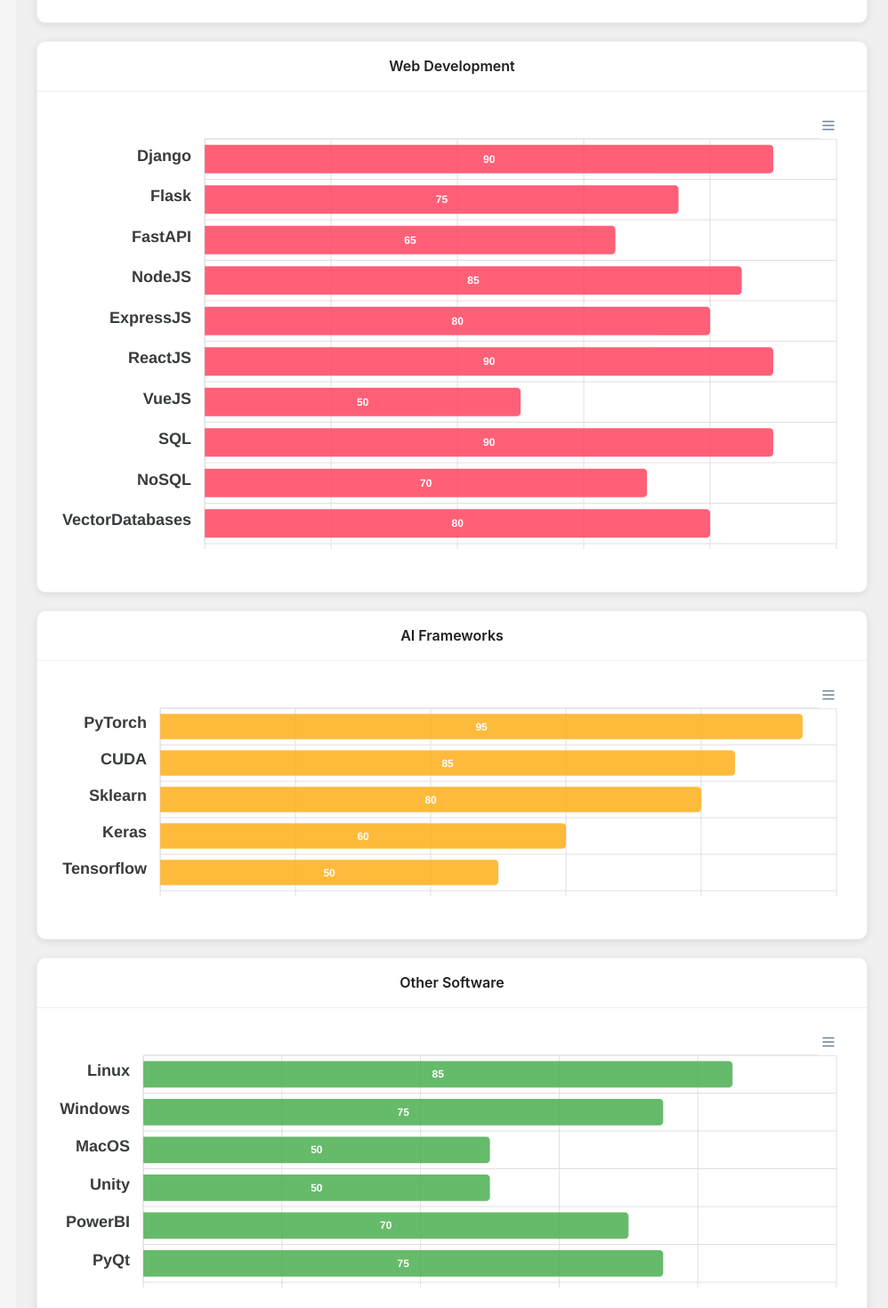
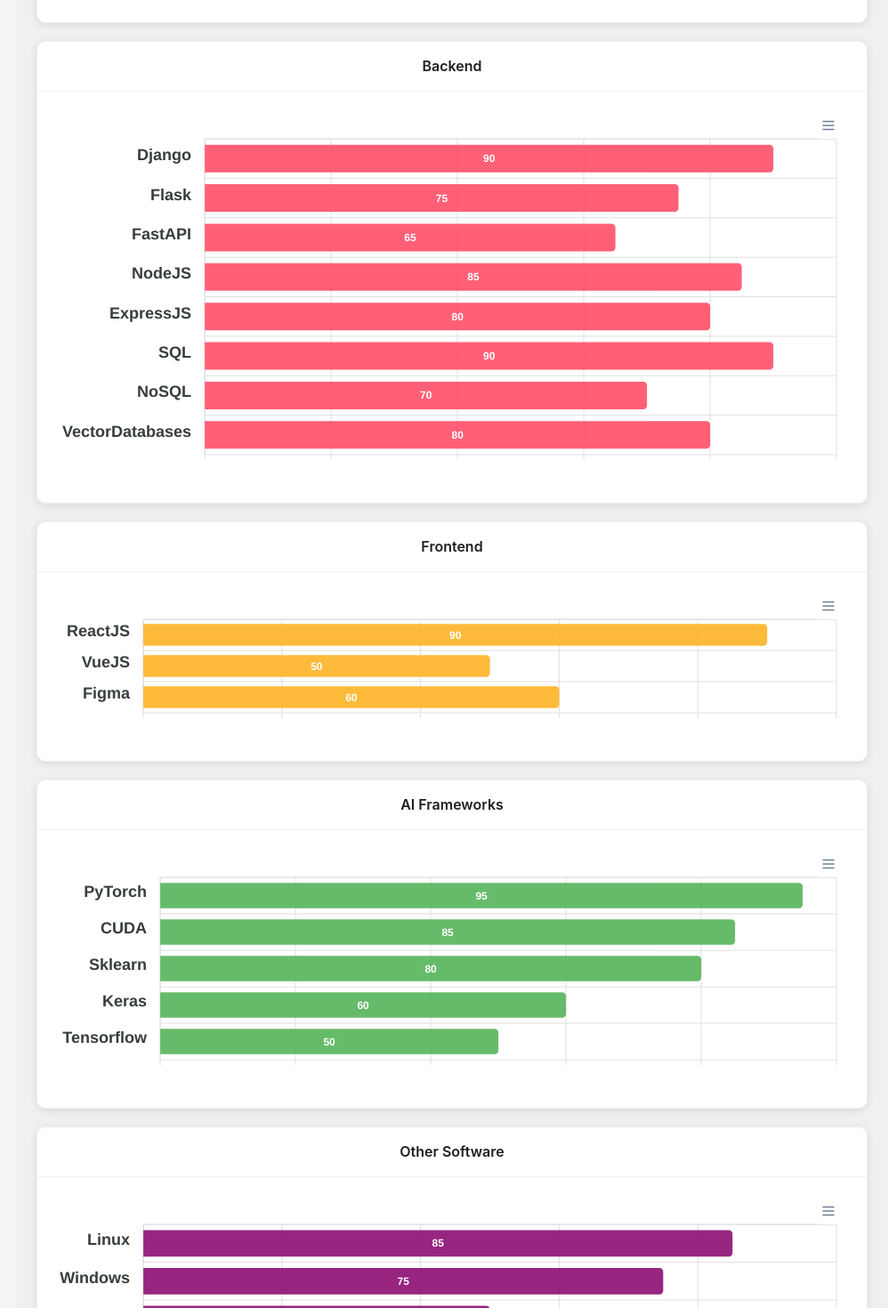
Before and after one commit to SimonMariani/personal-website, a React (Create React App) app in the folder frontend/: page /skills in a window 1280 px wide. Shown: the part 880-2350 px from the top of the page at 89% size, without its empty margins (282-1280 px from the left). Built offline with nearby package versions, Linux system fonts and the light colour scheme.

Commit message:
fixed the popover moving when scrolling and updated the skills

```diff
--- a/frontend/src/components/ChatBox.js
+++ b/frontend/src/components/ChatBox.js
@@ -27,7 +27,7 @@
   }, []);
 
   return (
-    <>
+    <div style={{ zIndex: 1, position: "fixed" }}>
       <Popover
         content={
           <div>
@@ -43,6 +43,7 @@
           </Flex>
         }
         open={popoverpOpen}
+        getPopupContainer={(trigger) => trigger.parentElement}
       >
         <FloatButton
           shape="circle"
@@ -78,7 +79,7 @@
           <Chat />
         </div>
       </Card>
-    </>
+    </div>
   );
 }
 
--- a/frontend/src/pages/Skills.js
+++ b/frontend/src/pages/Skills.js
@@ -22,7 +22,7 @@
   { name: "Netlogo", percentage: 50, description: "Netlogo is a language for agent-based modeling and is used for simulating complex systems." },
 ];
 
-const webFrameworks = [
+const backend = [
   { name: "Django", percentage: 90, description: "Django is a high-level Python web framework that encourages rapid development and clean, pragmatic design." },
   {
     name: "Flask",
@@ -48,17 +48,6 @@
       "Express.js, or simply Express, is a back end web application framework for Node.js, released as free and open-source software under the MIT License.",
   },
   {
-    name: "ReactJS",
-    percentage: 90,
-    description:
-      "React is a JavaScript library for building user interfaces. It is maintained by Facebook and a community of individual developers and companies.",
-  },
-  {
-    name: "VueJS",
-    percentage: 50,
-    description: "Vue.js is an open-source model–view–viewmodel front end JavaScript framework for building user interfaces and single-page applications.",
-  },
-  {
     name: "SQL",
     percentage: 90,
     description: "SQL is a domain-specific language used in programming and designed for managing data held in a relational database management system.",
@@ -73,6 +62,25 @@
     name: "VectorDatabases",
     percentage: 80,
     description: "A vector database is a database management system that is optimized for storing, querying, and analyzing multidimensional vectors.",
+  },
+];
+
+const frontend = [
+  {
+    name: "ReactJS",
+    percentage: 90,
+    description:
+      "React is a JavaScript library for building user interfaces. It is maintained by Facebook and a community of individual developers and companies.",
+  },
+  {
+    name: "VueJS",
+    percentage: 50,
+    description: "Vue.js is an open-source model–view–viewmodel front end JavaScript framework for building user interfaces and single-page applications.",
+  },
+  {
+    name: "Figma",
+    percentage: 60,
+    description: "Figma is a vector graphics editor and prototyping tool which is primarily web-based, with additional offline features.",
   },
 ];
 
@@ -207,10 +215,8 @@
   },
 ];
 
-function Home({ useSmall }) {
-  const textPadding = useSmall ? 0 : "10vw";
-
-  const [visualize, setVisualize] = useState(true);
+function Skills({ useSmall }) {
+  const [graphs, setGraphs] = useState(true);
 
   return (
     <Row gutter={[16, 16]} style={{ position: "relative", padding: 15, margin: 0 }}>
@@ -221,8 +227,8 @@
             <h2 style={{ fontSize: 24, color: "#888", marginTop: 0 }}>Software Development and AI Tools </h2>
 
             <Space>
-              <h3>Visualize</h3>
-              <Switch checked={visualize} onChange={(checked) => setVisualize(checked)} />
+              <h3>Graphs: </h3>
+              <Switch checked={graphs} onChange={(checked) => setGraphs(checked)} />
             </Space>
 
             {/* <div style={{ fontSize: 18, margin: "0 auto", color: "#555", paddingLeft: textPadding, paddingRight: textPadding }}>
@@ -238,32 +244,37 @@
 
         <Row id="programming-languages" style={{ marginBottom: 20 }}>
           <Card title="Programming Languages" style={{ borderRadius: "10px", boxShadow: "0 2px 8px rgba(0, 0, 0, 0.1)", width: "100%", padding: 0 }}>
-            {visualize ? <BarChart data={programmingLanguages} colors={["#03A9F4"]} /> : <CustomList list={programmingLanguages} />}
+            {graphs ? <BarChart data={programmingLanguages} colors={["#03A9F4"]} /> : <CustomList list={programmingLanguages} />}
           </Card>
         </Row>
-        <Row id="web-development" style={{ marginBottom: 20 }}>
-          <Card title="Web Development" style={{ borderRadius: "10px", boxShadow: "0 2px 8px rgba(0, 0, 0, 0.1)", width: "100%" }}>
-            {visualize ? <BarChart data={webFrameworks} colors={["#FF4560"]} /> : <CustomList list={webFrameworks} />}
+        <Row id="backend" style={{ marginBottom: 20 }}>
+          <Card title="Backend" style={{ borderRadius: "10px", boxShadow: "0 2px 8px rgba(0, 0, 0, 0.1)", width: "100%" }}>
+            {graphs ? <BarChart data={backend} colors={["#FF4560"]} /> : <CustomList list={backend} />}
+          </Card>
+        </Row>
+        <Row id="frontend" style={{ marginBottom: 20 }}>
+          <Card title="Frontend" style={{ borderRadius: "10px", boxShadow: "0 2px 8px rgba(0, 0, 0, 0.1)", width: "100%" }}>
+            {graphs ? <BarChart data={frontend} colors={["#FEB019"]} /> : <CustomList list={frontend} />}
           </Card>
         </Row>
         <Row id="ai-frameworks" style={{ marginBottom: 20 }}>
           <Card title="AI Frameworks" style={{ borderRadius: "10px", boxShadow: "0 2px 8px rgba(0, 0, 0, 0.1)", width: "100%" }}>
-            {visualize ? <BarChart data={aiFrameworks} colors={["#FEB019"]} /> : <CustomList list={aiFrameworks} />}
+            {graphs ? <BarChart data={aiFrameworks} colors={["#4CAF50"]} /> : <CustomList list={aiFrameworks} />}
           </Card>
         </Row>
         <Row id="other-software" style={{ marginBottom: 20 }}>
           <Card title="Other Software" style={{ borderRadius: "10px", boxShadow: "0 2px 8px rgba(0, 0, 0, 0.1)", width: "100%" }}>
-            {visualize ? <BarChart data={otherSoftware} colors={["#4CAF50"]} /> : <CustomList list={otherSoftware} />}
+            {graphs ? <BarChart data={otherSoftware} colors={["#87006b"]} /> : <CustomList list={otherSoftware} />}
           </Card>
         </Row>
         <Row id="development-tools" style={{ marginBottom: 20 }}>
           <Card title="Development Tools" style={{ borderRadius: "10px", boxShadow: "0 2px 8px rgba(0, 0, 0, 0.1)", width: "100%" }}>
-            {visualize ? <TreeMapChart data={developmentTools} /> : <CustomList list={developmentTools} />}
+            {graphs ? <TreeMapChart data={developmentTools} /> : <CustomList list={developmentTools} />}
           </Card>
         </Row>
         <Row id="ai-experience" style={{ marginBottom: 20 }}>
           <Card title="AI Experience" style={{ borderRadius: "10px", boxShadow: "0 2px 8px rgba(0, 0, 0, 0.1)", width: "100%" }}>
-            {visualize && !useSmall ? <RadarChart data={aiExperience} /> : <CustomList list={aiExperience} />}
+            {graphs && !useSmall ? <RadarChart data={aiExperience} /> : <CustomList list={aiExperience} />}
           </Card>
         </Row>
       </Col>
@@ -271,4 +282,4 @@
   );
 }
 
-export default Home;
+export default Skills;
```
